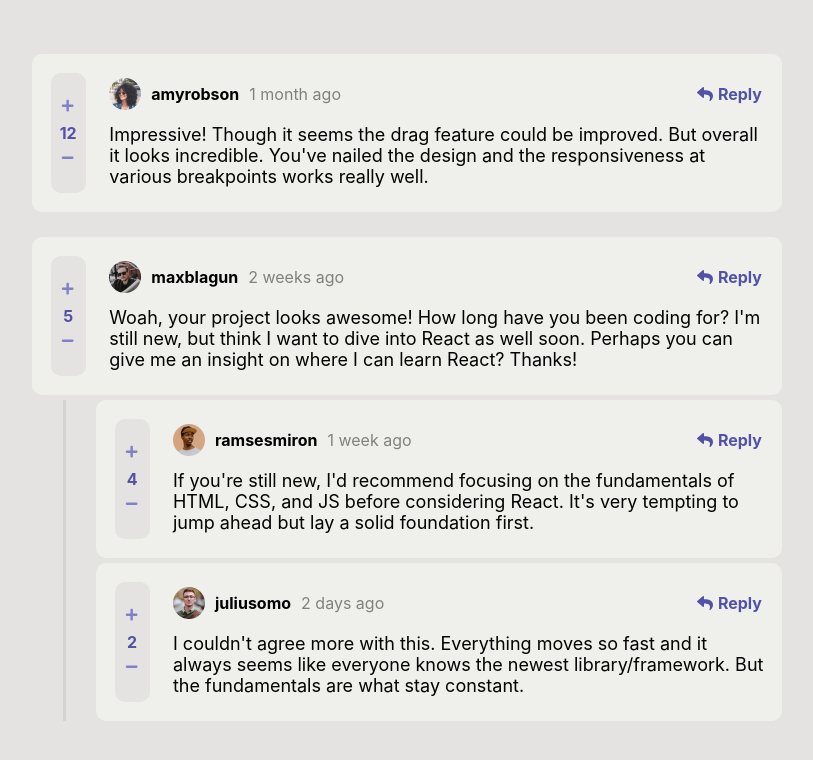
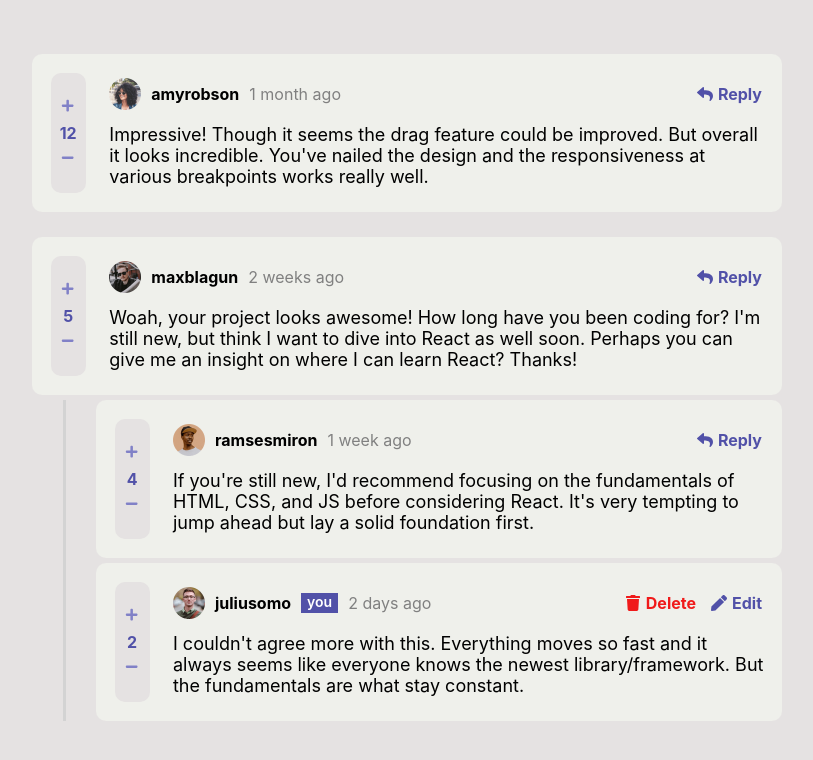
Before and after one commit to tomasleggire/Interactive-comments-section, a React (Create React App) app: page / in a window 1280 px wide. Shown: the top 760 px of the page, without its empty margins (233-1046 px from the left). Built offline with nearby package versions, Linux system fonts and the light colour scheme.

Commit message:
Avances en maquetado de interfaz YOU

```diff
--- a/src/COMPONENTS/Replies.js
+++ b/src/COMPONENTS/Replies.js
@@ -4,6 +4,8 @@ import '../CSS/Replies.css';
 import {FaPlus} from "react-icons/fa";
 import {FaMinus} from "react-icons/fa";
 import {FaReply} from "react-icons/fa";
+import {FaPen} from "react-icons/fa";
+import {FaTrash} from "react-icons/fa";
 
 export default function Replies({YOUname, YOUimg, user, date, contador, msg, img, Sumar, Restar, userName, userMsg}) {
 
@@ -29,11 +31,26 @@ export default function Replies({YOUname, YOUimg, user, date, contador, msg, img
                         <img src={img} />
                     </div>
                     <p className="user-name">{user}</p>
+                    {(user === YOUname) && <p className="you">you</p>}
                     <p className="user-date">{date}</p>
-                    <div className="user-reply desktop">
-                        <FaReply className="reply-icon"/>
-                        <p className="reply-p" onClick={()=> setReplyModalValue(true)}>Reply</p>
+                    {user === YOUname ?
+                    (<div className="desktop you-btn-main">
+                        <div className="you-btn btn-delete">
+                            <FaTrash className="reply-icon"/>
+                            <p className="reply-p">Delete</p>
+                        </div>
+                        <div className="you-btn btn-edit">
+                            <FaPen className="reply-icon"/>
+                            <p className="reply-p">Edit</p>
+                        </div>
                     </div>
+                    )
+                    :
+                    (<div className="user-reply desktop">
+                    <FaReply className="reply-icon"/>
+                    <p className="reply-p" onClick={()=> setReplyModalValue(true)}>Reply</p>
+                    </div>)
+                    }
                 </div>
                 <div className="main-comment-info-msg">
                     <p className="msg">{msg}</p>
--- a/src/CSS/Replies.css
+++ b/src/CSS/Replies.css
@@ -1,3 +1,45 @@
 .replies-child {
     margin: 5px 0;
 }
+
+.you {
+    background-color: rgb(81, 81, 168);
+    color: white;
+    padding: 0px 6px;
+    padding-bottom: 3px;
+    font-weight: 600;
+    font-size: 14px;
+    margin-right: 10px;
+}
+
+.you-btn-main {
+    display: flex;
+    justify-content: center;
+    align-items: center;
+    margin: 0 0 0 auto;
+    margin-right: 25px;
+    cursor: pointer;
+}
+
+.you-btn {
+    display: flex;
+    justify-content: center;
+    align-items: center;
+}
+
+.btn-delete {
+    color: rgb(240, 26, 26);
+    margin-right: 15px;
+}
+
+.btn-delete:hover {
+    color: rgb(236, 122, 122);
+}
+
+.btn-edit {
+    color: rgb(81, 81, 168);
+}
+
+.btn-edit:hover {
+    color: rgb(129, 129, 199);
+}
```
